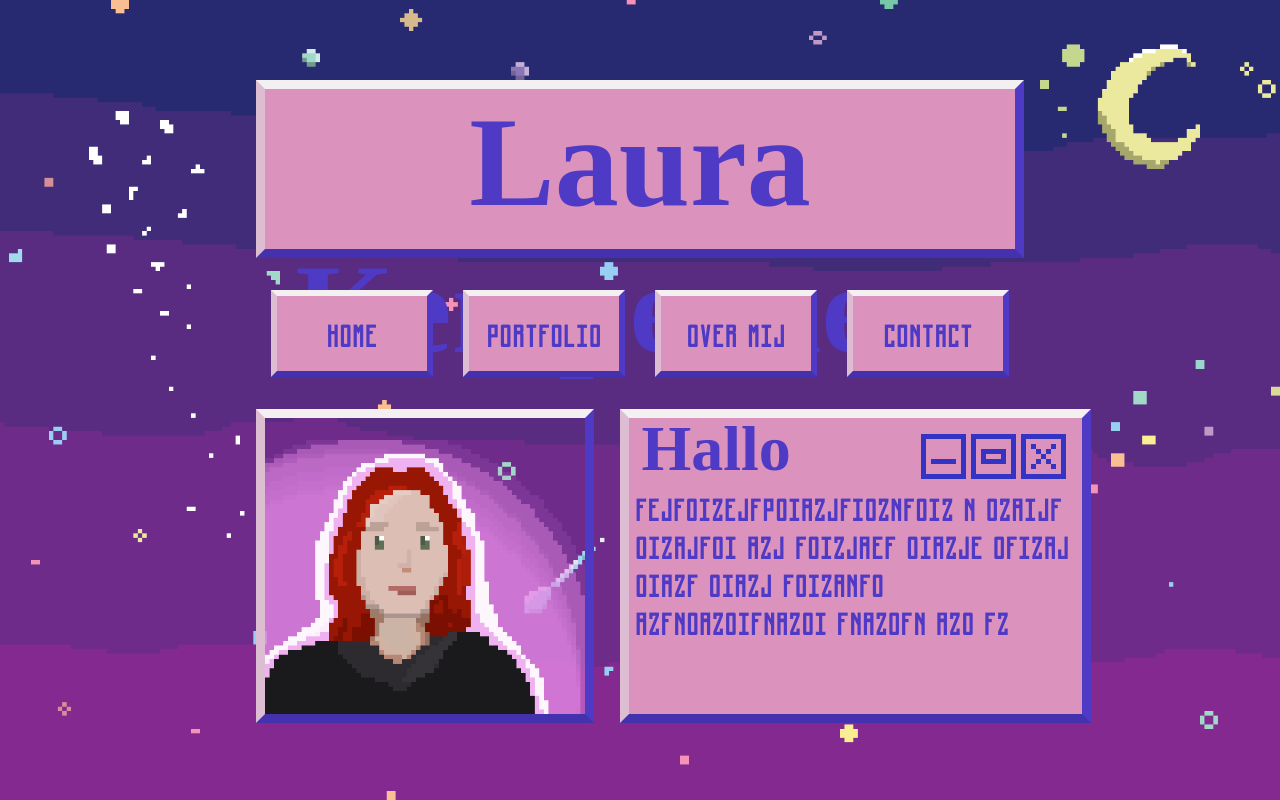
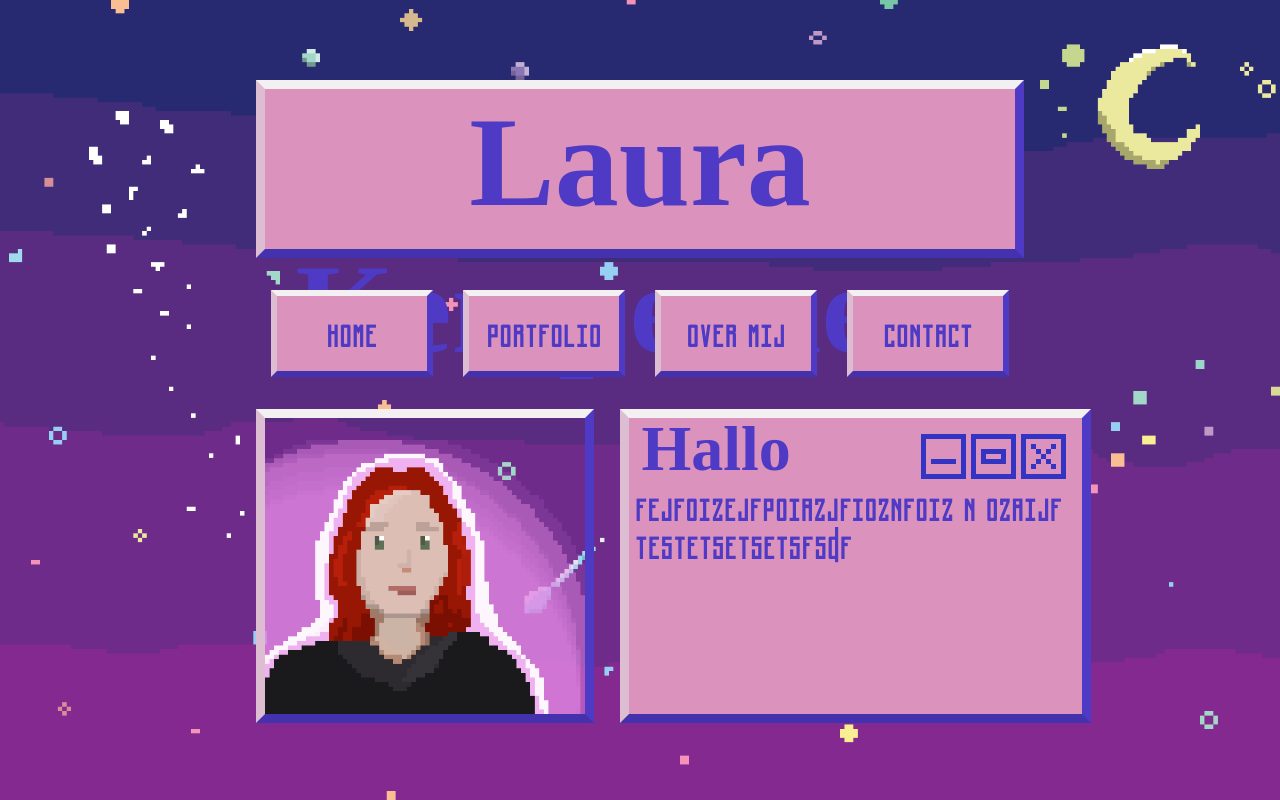
Before and after one commit to lra05/lra05.github.io, a plain HTML site: page index.html in a window 1280 px wide. Drawn offline with Linux system fonts and the light colour scheme; a web font is replaced by a local one.

Commit message:
Update index.html

```diff
--- a/index.html
+++ b/index.html
@@ -26,10 +26,7 @@
         <div id="portrait"></div>
         <div id="bijschrift">
           <h2>Hallo</h2>
-          <p>
-            fejfoizejfpoiazjfioznfoiz n ozaijf oizajfoi azj foizjaef oiazje
-            ofizaj oiazf oiazj foizanfo azfnoazoifnazoi fnazofn azo fz
-          </p>
+          <p>fejfoizejfpoiazjfioznfoiz n ozaijf testetsetsetsfsdf</p>
         </div>
       </div>
     </nav>
```
